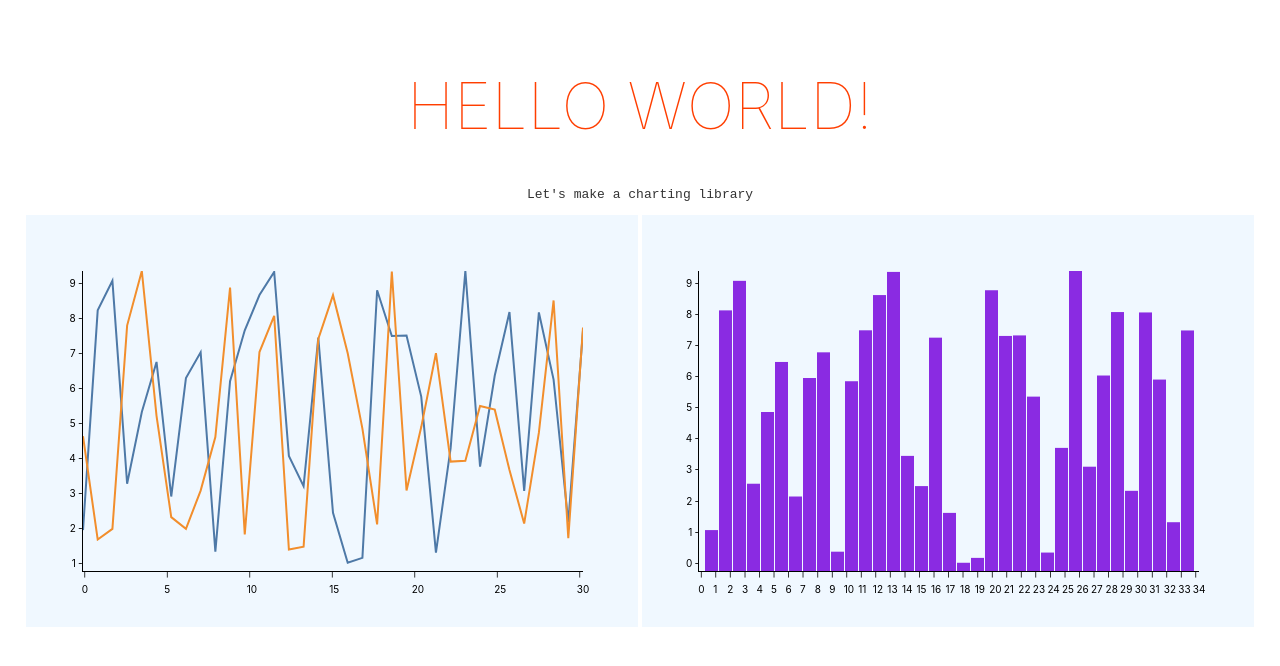
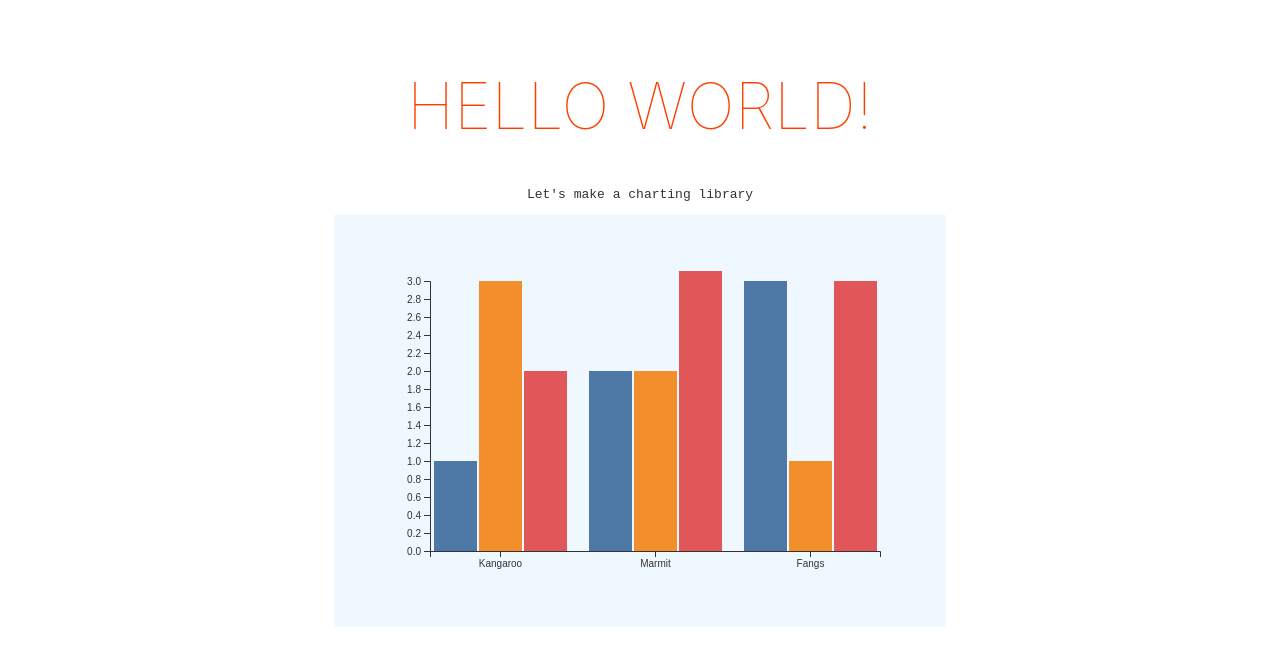
Before and after one commit to wrgoldstein/svelte-charts, a Svelte app: page / in a window 1280 px wide. Shown: the top 666 px of the page. Built offline with nearby package versions, Linux system fonts and the light colour scheme.

Commit message:
Beautiful grouped bar charts; Use SVG for axes

```diff
--- a/src/App.svelte
+++ b/src/App.svelte
@@ -9,13 +9,25 @@
 		- stacked bar charts
 		- grouped bar charts
 		- fill bar charts (normalized stacked)
-		- line charts
+		- line charts{
+    data: {
+        datasets: [{
+            data: [1,2,3,4]
+        }]
+    }
+}
 		- scatter plot
 
 	Implement automatic axes generation:
 		- categorical
 		- time series
-		- numerical
+		- numerical	{
+    data: {
+        datasets: [{
+            data: [1,2,3,4]
+        }]
+    }
+}
 	*/
 
 	// raw from e.g. an api
@@ -35,6 +47,21 @@
 		y_columns: ['b', 'c']
 	}
 
+	data = {
+		labels: ['Kangaroo', 'Marmit', 'Fangs'],
+		datasets: [{
+			label: "Series A",
+			data: [1,2,3]
+		}, {
+			label: "Series B",
+			data: [3,2,1]
+		},	{
+			label: "Series C",
+			data: [2,5,3]
+		}
+		]
+	}
+
 	import LineChart from "./LineChart.svelte"
 	import BarChart from "./BarChart.svelte"
 </script>
@@ -43,7 +70,7 @@
 	<h1>Hello {name}!</h1>
 	<pre>Let's make a charting library</pre>
 
-	<LineChart {data}/>
+	<!-- <LineChart {data}/> -->
 	<BarChart {data}/>
 </main>
 
--- a/src/BarChart.svelte
+++ b/src/BarChart.svelte
@@ -1,9 +1,11 @@
 <script>
-	import _ from "lodash"
+    import _ from "lodash"
+    import {onMount} from "svelte"
 	import * as d3 from "d3"
 
     export let data
-    let tooltip
+
+    let tooltip, xaxis, yaxis
 
 	function getTicks (count, max) {
 		return [...Array(count).keys()].map(d => {
@@ -14,35 +16,38 @@
 	// setup chart
 	let width = 500
 	let height = 300
-	let margin = 20
+	let margin = {top: 10, right: 10, bottom: 20, left: 40}
 
 	window._ = _
 	window.d3 = d3
 
-	// calc x axis
-    let x = d3.scaleBand()
-                .domain(data.rows.map(r => r[0]))
-                .rangeRound([0, width], .1)
-                .paddingInner(0.1);
-    let x_ticks = data.rows.map(r => r[0])
+	// calc y axis
+    let y = d3.scaleLinear()
+                .domain([d3.max(d3.max(data.datasets, (d) => d.data)), 0]).nice()
+                .range([margin.top, height-margin.bottom])
+    let y_ticks = y.ticks()
 
-	// calc y axis
-	let y = d3.scaleLinear().domain([d3.max(data.rows, r => r[1]), 0]).range([0, height])
-    let y_ticks = y.ticks()
-    let bandwidth = x.bandwidth()
+    let x0 = d3.scaleBand()
+                .domain(data.labels)
+                .rangeRound([margin.left, width-margin.right], .1)
+                .paddingInner(0.1)
 
-    let x_getter = d => x(d[data.columns.indexOf(data.x_column)])
+    window.x0 = x0
 
-    function mouseover(d) {
+    let x1 = d3.scaleBand()
+                .domain(data.datasets.map(d => d.label))
+                .rangeRound([0, x0.bandwidth()])
+                .padding(0.05)
+
+    let x_ticks = data.labels
+
+    function mouseover(i) {
         return (e) => {
-            console.log(d)
-            tooltip.innerHTML = `
-                x: ${d[0]}
-                y: ${d[1].toFixed(3)}
-            `;
+            let innerHTML = data.datasets.map(d => `<span>${d.label}: ${d.data[i].toFixed(3)}</span>`).join("\n")
+            tooltip.innerHTML = `<div style='display: flex; flex-direction: column;'>${innerHTML}</div>`
             tooltip.style = `
-                display: inline;
-                left: ${e.x+bandwidth}px;
+                display: inline-block;
+                left: ${e.x+x1.bandwidth()}px;
                 top: ${e.y}px;`
         }
     }
@@ -51,6 +56,10 @@
         tooltip.style = "display: none;"
     }
 
+    onMount(() => {
+        d3.axisBottom(x0)(d3.select("#xaxis"))
+        d3.axisLeft(y)(d3.select("#yaxis"))
+    })
 </script>
 
 <div class="container">
@@ -61,27 +70,25 @@
 			height: {height}px;
 		">
 		<svg width={width} height={height}>
-			{#each data.rows as d}
-                <rect
-                    on:mouseover={mouseover(d)}
+			{#each data.labels as label, i}
+                <g transform="translate({x0(label)},0)"
+                    on:mouseover={mouseover(i)}
                     on:mouseout={mouseout}
-                    x={x_getter(d)}
-                    y={y(d[1])}
-                    width={bandwidth}
-                    height={height - y(d[1])}
-                ></rect>
+                >
+                    {#each data.datasets as ds, j}
+                        <rect
+                            style="fill: {d3.schemeTableau10[j]}"
+                            x={x1(ds.label)}
+                            y={y(ds.data[i])}
+                            width={x1.bandwidth()}
+                            height={height - margin.bottom - y(ds.data[i])}
+                        ></rect>
+                    {/each}
+                </g>
 			{/each}
+            <g id="xaxis" class="axis" transform="translate(0, {height - margin.bottom})"></g>
+            <g id="yaxis" class="axis" transform="translate({margin.left}, 0)"></g>
 		</svg>
-		<div class="x-axis">
-			{#each x_ticks as tick}
-				<div data-value={tick}/>
-			{/each}
-		</div>
-		<div class="y-axis">
-			{#each y_ticks as tick}
-				<div data-value={tick}/>
-			{/each}
-		</div>
 	</div>
     <div bind:this={tooltip} class="tooltip"></div>
 </div>
@@ -105,65 +112,28 @@
 		fill: none;
         stroke-linecap: butt;
 		display: block;
-		stroke-width: 2px;
-		border-left: 1px solid black;
-		border-bottom: 1px solid black;
-	}
-
-    rect {
-        fill: blueviolet;
-    }
-
-    rect:hover:after {
-        fill: red;
-
-    }
-
-	.x-axis {
-		position: absolute;
-		bottom: 0;
-		height: 40px;
-		left: 40px;
-		right: 0;
-		display: flex;
-		justify-content: space-between;
-	}
-
-	.y-axis {
-		position: absolute;
-		top: 0;
-		left: 0;
-		width: 40px;
-		bottom: 40px;
-		display: flex;
-		flex-direction: column;
-		justify-content: space-between;
-		align-items: flex-end;
-	}
-	.y-axis > div::after {
-		font-size: 10px;
-		content: attr(data-value)"╶";
-		color: black;
-		display: inline-block;
-	}
-	.x-axis > div::after {
-		font-size: 10px;
-		width: 5px;
-		display: inline-block;
-		content: "╵ "attr(data-value);
-		color: black;
 	}
 
     .tooltip {
         display: none;
         position: absolute;
         text-align: center;
-        width: 10em;
-        height: 12px;
         padding: 8px;
         margin-top: -20px;
         font: 10px sans-serif;
-        background: #ddd;
+        background: black;
+        color: white;
         pointer-events: none;
     }
+
+    .tooltip::after {
+        content: " ";
+        position: absolute;
+        top: 50%;
+        right: 100%; /* To the left of the tooltip */
+        margin-top: -5px;
+        border-width: 5px;
+        border-style: solid;
+        border-color: transparent black transparent transparent;
+    }
 </style>
```
